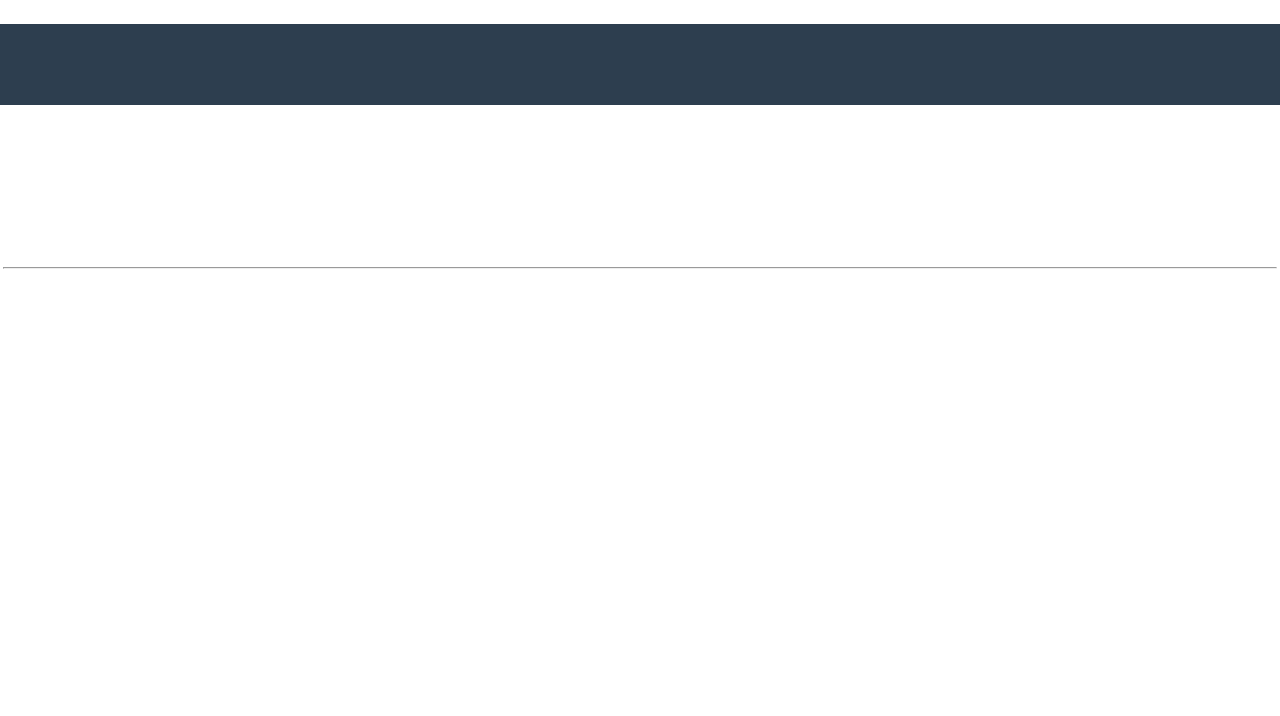
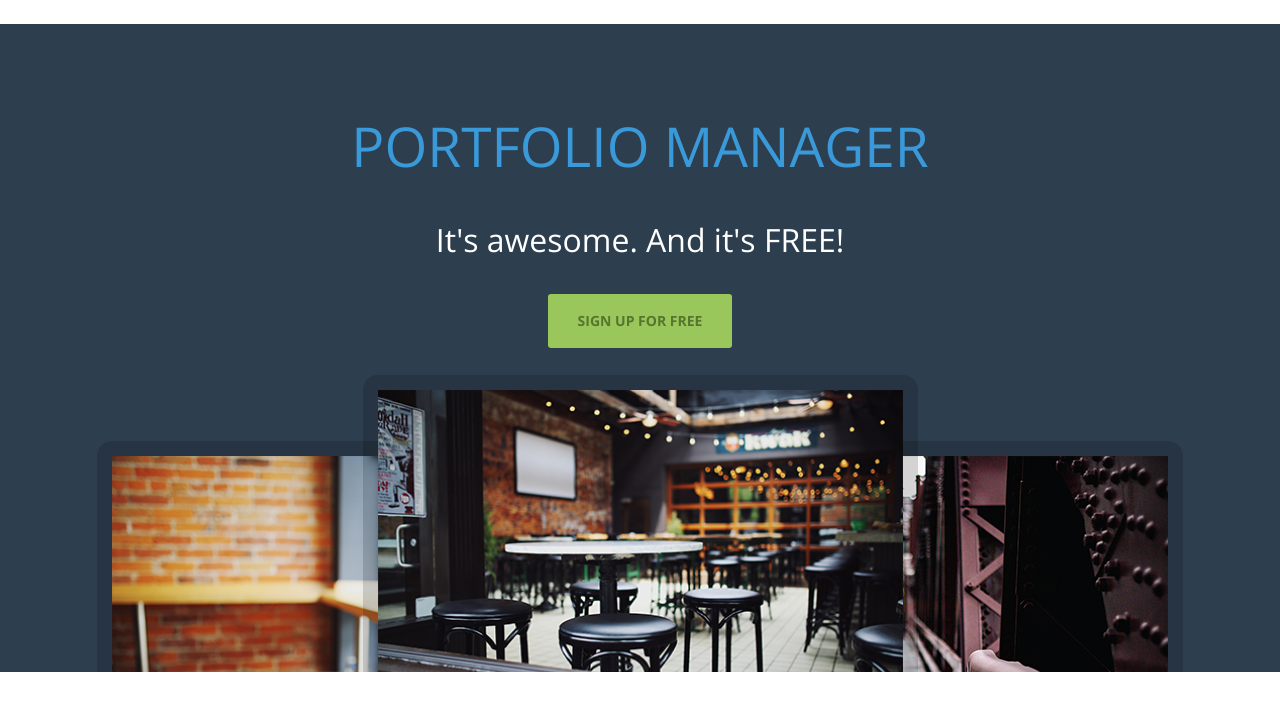
Before and after one commit to raspbsb/ACME, a plain HTML site: page index.html in a window 1280 px wide. Shown: the part 84-800 px from the top of the page. Drawn offline with nearby package versions, Linux system fonts and the light colour scheme.

Commit message:
feat : Hero HTML/CSS 추가

```diff
--- a/css/common.css
+++ b/css/common.css
@@ -48,6 +48,9 @@ body {
 .text-heading-xl {
   font-size: var(--heading--x-l);
   line-height: calc(var(--base-unit) * 3);
+  color: var(--hero--title);
+  text-transform: uppercase;
+  letter-spacing: 2%;
 }
 
 .text-heading-s {
@@ -58,7 +61,7 @@ body {
 .text-body-l {
   font-size: var(--body--l);
   line-height: calc(var(--base-unit) * 2);
-
+  font-weight: 300;
 }
 
 .text-body-m {
@@ -97,6 +100,11 @@ body {
   font-size: 14px;
 }
 
+.btn.big{
+  height: calc(var(--base-unit) * 2);
+  padding: 0 30px;
+}
+
 .btn-primary{
   background: var(--primary);
   color: var(--secondary);
@@ -131,7 +139,7 @@ form .field input{
 }
 
 form .field input::placeholder{
-  /* color: var(--super--light--gray); */
+  color: var(--super--light--gray);
 }
 
 form button{
--- a/css/flex-utility.css
+++ b/css/flex-utility.css
@@ -21,3 +21,11 @@
   display: flex;
   align-items: center;
 }
+
+.g-1{
+  gap: var(--base-unit);
+}
+
+.g-2{
+  gap: calc(var(--base-unit) * 2);
+}
--- /dev/null
+++ b/css/index.css
@@ -0,0 +1,3 @@
+.hero h3{
+  color: var(--white);
+}
--- a/index.html
+++ b/index.html
@@ -11,6 +11,7 @@
     rel="stylesheet">
   <link href="https://fonts.googleapis.com/icon?family=Material+Icons" rel="stylesheet">
   <link rel="stylesheet" href="css/common.css">
+  <link rel="stylesheet" href="css/index.css">
 
 </head>
 
@@ -44,7 +45,12 @@
 
   <main>
     <section class="hero inner-top-pd">
-      <div class="container"></div>
+      <div class="container d-flex flex-column align-items-center g-1">
+        <h2 class="text-heading-xl">portfolio manager</h2>
+        <h3 class="text-body-l">It's awesome. And it's FREE!</h3>
+        <a href="#" class="btn btn-primary big">sign up for free</a>
+        <img src="images/Hero_Image.png" alt="">
+      </div>
     </section>
     <section class="features container inner-pd"></section>
     <hr class="container">
```
Also changed, not shown: images/ACME_Logo.png (added), images/Hero_Image.png (added).
